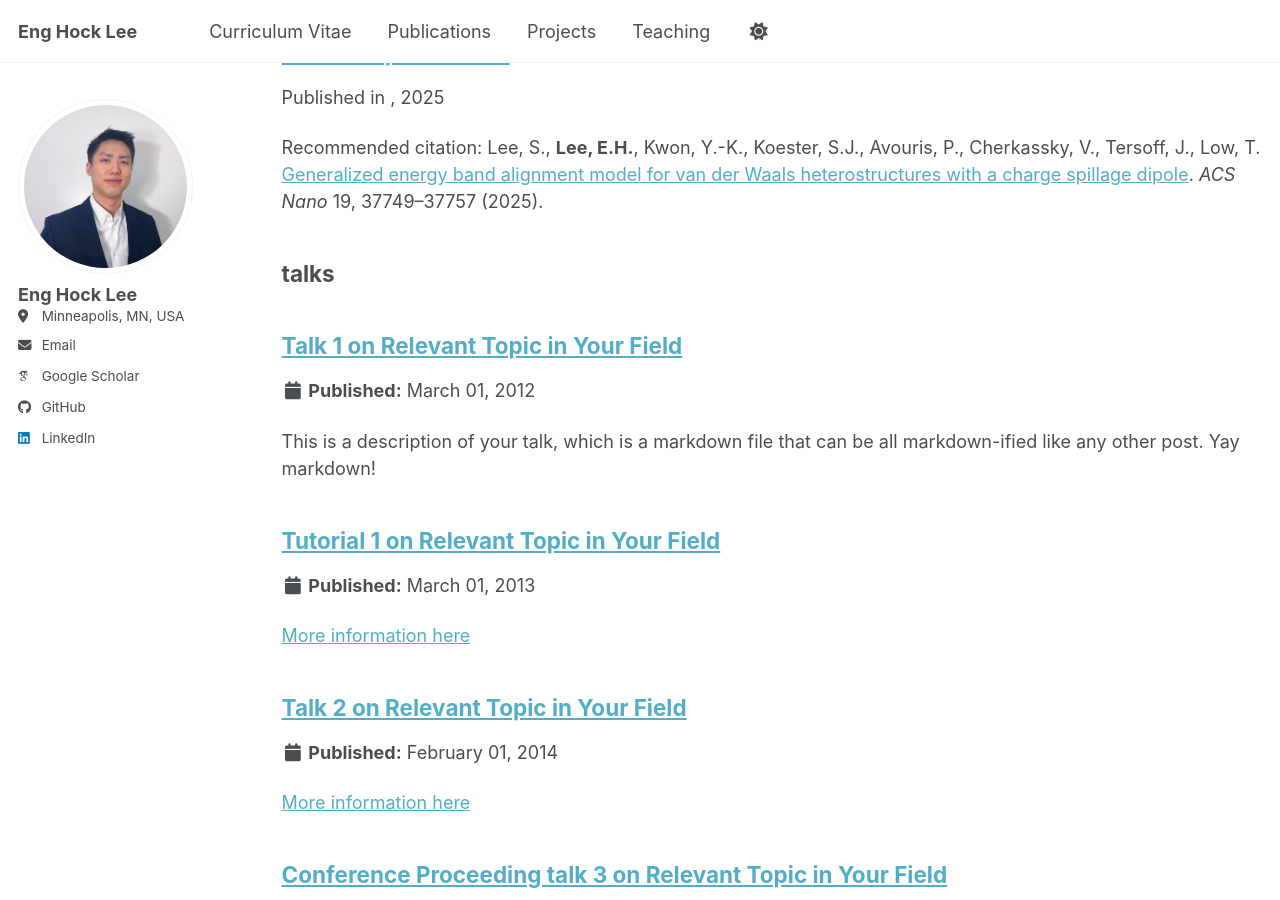
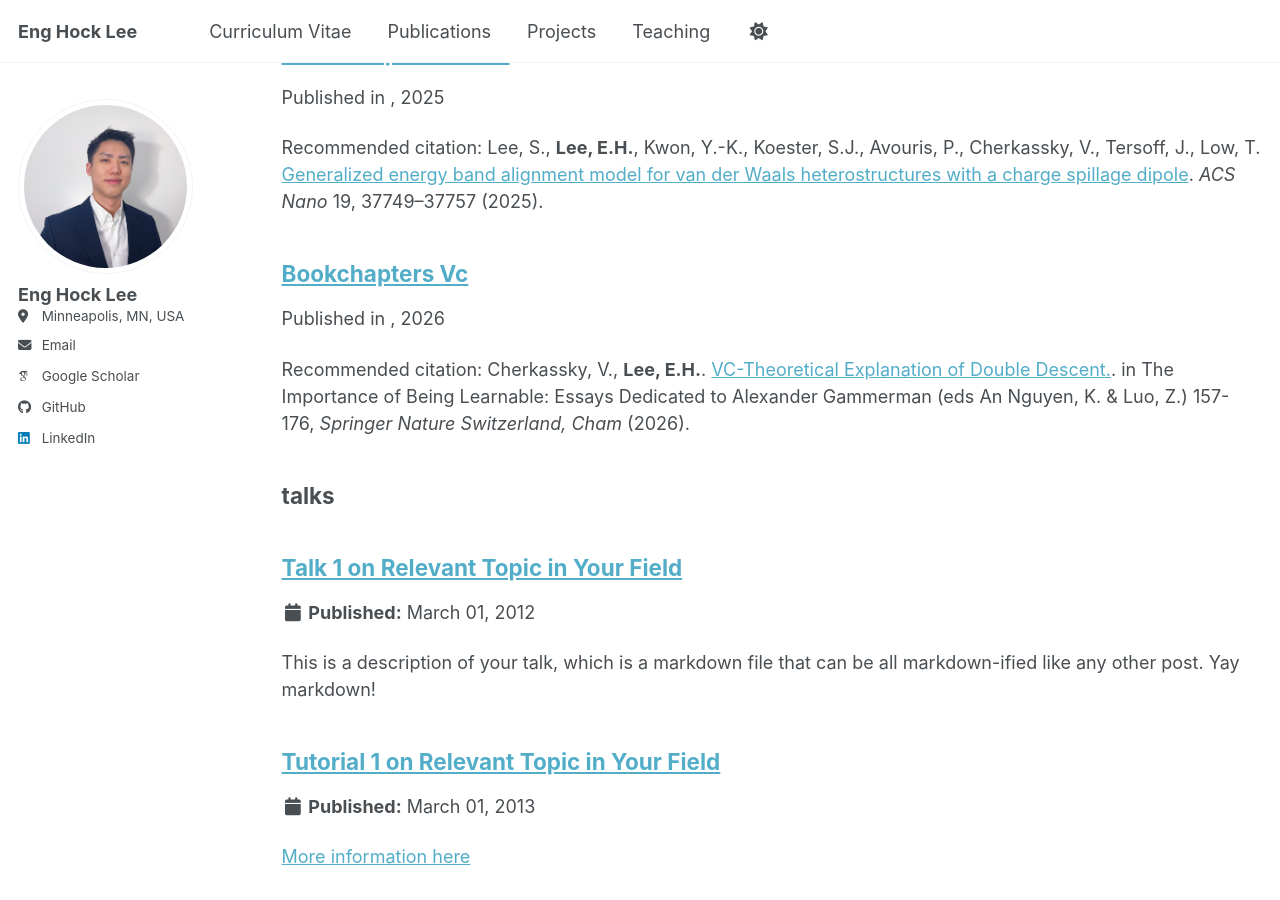
Before and after one commit to enghock1/enghock1.github.io, a Jekyll site: the page built from _pages/sitemap.md, in a window 1280 px wide and 900 px high, scrolled down 7832 px. Built offline with Jekyll 4.4.1, drawn with Linux system fonts in a browser that asks for light colours; some web fonts are replaced; a script bundle is joined from its source files by our own code; library files that are not in the unit come from our copies.

```diff
--- /dev/null
+++ b/_publications/2026-02-03-bookchapters-vc.md
@@ -0,0 +1,6 @@
+---
+collection: publications
+category: book_chapters
+date: 2026-02-03
+citation: 'Cherkassky, V., <b>Lee, E.H.</b>. <a href="https://doi.org/10.1007/978-3-032-15120-9_9">VC-Theoretical Explanation of Double Descent.</a>. in The Importance of Being Learnable: Essays Dedicated to Alexander Gammerman (eds An Nguyen, K. & Luo, Z.) 157-176, <i>Springer Nature Switzerland, Cham</i> (2026).'
+---
```
Also changed, not shown: _pages/cv.md (+10 -0 lines), _pages/publications.md (+8 -0 lines).
